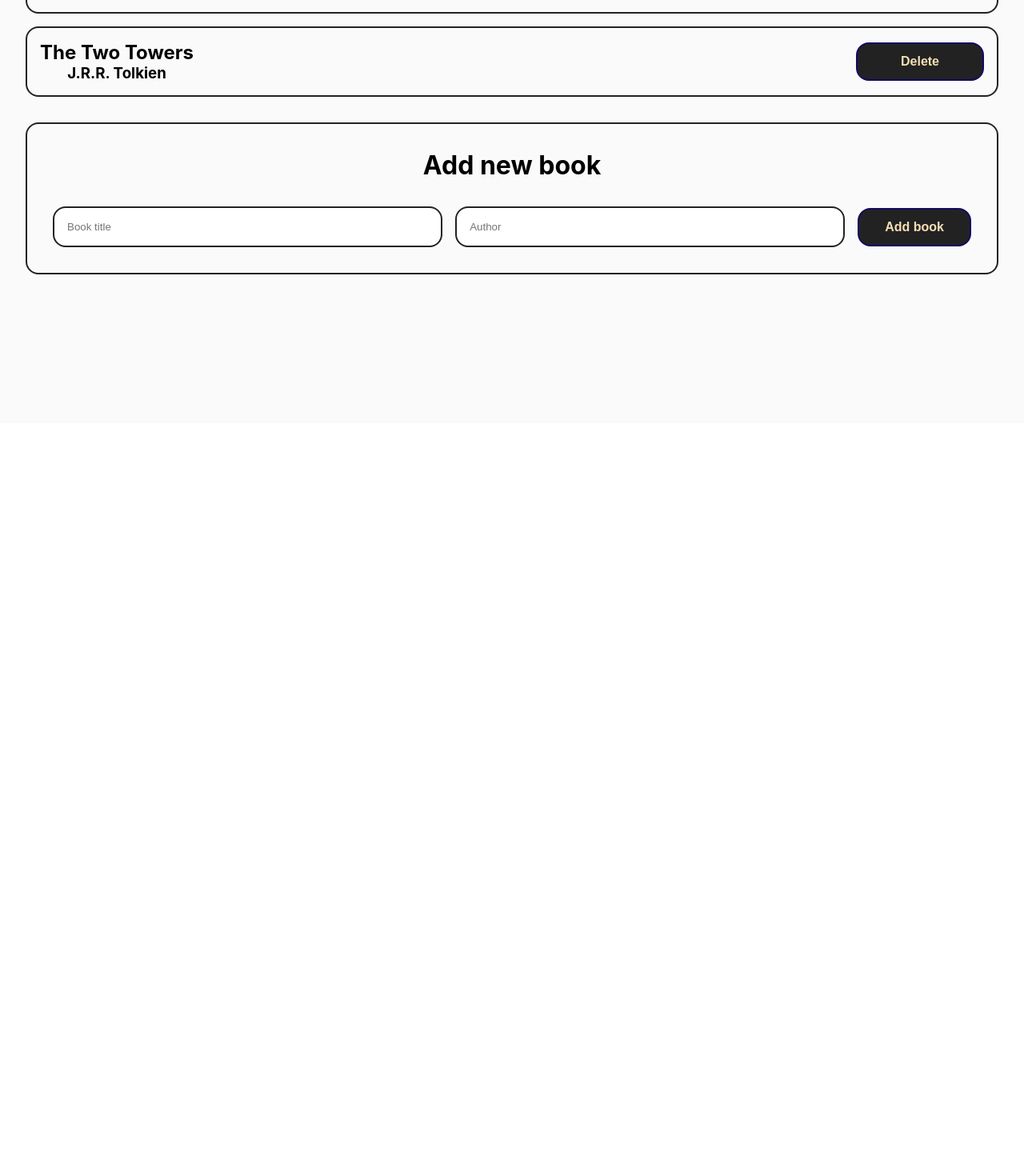
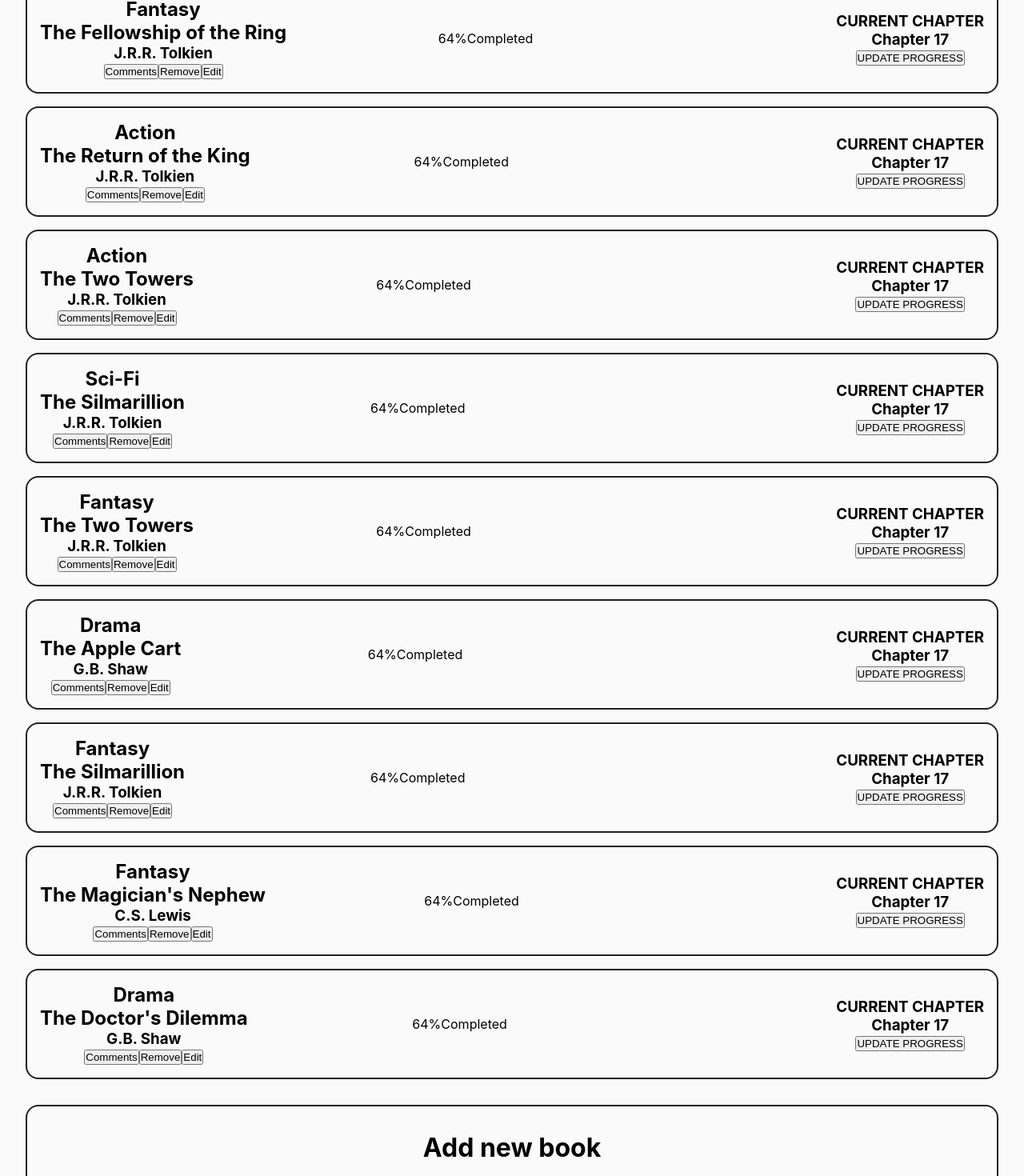
Before and after one commit to ZikaZaki/bookstore, a React (Create React App) app: page / in a window 1280 px wide. Shown: the part 271-1741 px from the top of the page at 80% size. Before the commit the page ends 864 px from the top, so only its background shows below. Built offline with nearby package versions, Linux system fonts and the light colour scheme.

Commit message:
Update components with redux

```diff
--- a/src/App.js
+++ b/src/App.js
@@ -11,7 +11,7 @@ function App() {
       <Navbar />
       <Routes>
         <Route path="/" element={<BookList />} exact />
-        <Route path="/categories" element={<Categories />} />
+        <Route path="/categories" element={<Categories />} exact />
       </Routes>
     </div>
   );
--- a/src/App.module.css
+++ b/src/App.module.css
@@ -2,6 +2,7 @@
   display: block;
   text-align: center;
   background: #fafafa;
-  height: 100vh;
+  min-height: 100vh;
+  height: 100%;
   width: 100%;
 }
--- a/src/components/AddBook/AddBook.js
+++ b/src/components/AddBook/AddBook.js
@@ -1,25 +1,35 @@
 import React, { useState } from 'react';
+import PropTypes from 'prop-types';
+import { useDispatch, useSelector } from 'react-redux';
+import { v4 as uuidv4 } from 'uuid';
+import { addBook } from '../../redux/books/books';
+// import styles
 import styles from './AddBook.module.css';
 
 const AddBook = () => {
+  const categories = useSelector((state) => state.categories.categories);
   const [title, setTitle] = useState('');
   const [author, setAuthor] = useState('');
-
+  const [category, setCategory] = useState('');
+  const dispatch = useDispatch();
   const handleSubmit = (e) => {
     e.preventDefault();
-    const newBook = {
+    dispatch(addBook({
+      id: uuidv4(),
       title,
       author,
-    };
+      category,
+    }));
+    // clear form
     setTitle('');
     setAuthor('');
-    return newBook;
+    setCategory('');
   };
 
   return (
     <div className={styles['form-container']}>
       <h1>Add new book</h1>
-      <form onSubmit={handleSubmit}>
+      <form>
         <input
           type="text"
           placeholder="Book title"
@@ -32,10 +42,25 @@ const AddBook = () => {
           value={author}
           onChange={(e) => setAuthor(e.target.value)}
         />
-        <button type="submit">Add book</button>
+        <select name="category" id="category" onChange={(e) => setCategory(e.target.value)}>
+          {categories.map((category) => (
+            <option key={category.id} value={category.name}>
+              {category.name}
+            </option>
+          ))}
+          ;
+        </select>
+        <button type="submit" onClick={handleSubmit}>Add book</button>
       </form>
     </div>
   );
 };
 
+AddBook.prototype = {
+  id: PropTypes.string.isRequired,
+  title: PropTypes.string.isRequired,
+  author: PropTypes.string.isRequired,
+  category: PropTypes.string.isRequired,
+};
+
 export default AddBook;
--- a/src/components/AddBook/AddBook.module.css
+++ b/src/components/AddBook/AddBook.module.css
@@ -7,8 +7,6 @@
   gap: 2rem;
   border-radius: 1rem;
   border: 2px solid #222;
-
-  /* height: 100vh; */
   width: 100%;
   margin: 0;
   padding: 2rem;
@@ -39,6 +37,14 @@
   margin: 0;
 }
 
+.form-container form select {
+  width: 100%;
+  padding: 1rem;
+  border-radius: 1rem;
+  border: 2px solid #222;
+  margin: 0;
+}
+
 .form-container form button {
   font-size: 1rem;
   font-weight: 600;
--- a/src/components/Book/Book.js
+++ b/src/components/Book/Book.js
@@ -1,23 +1,57 @@
 import React from 'react';
 import PropTypes from 'prop-types';
+import { useDispatch } from 'react-redux';
+import { removeBook } from '../../redux/books/books';
+// import styles
 import styles from './Book.module.css';
 
-const Book = (props) => {
-  const { title, author } = props;
+const Book = ({
+  // eslint-disable-next-line react/prop-types
+  id, title, author, category,
+}) => {
+  const dispatch = useDispatch();
+  const handleRemove = () => {
+    dispatch(removeBook(id));
+  };
+
   return (
-    <div className={styles['book-container']}>
-      <div>
-        <h2>{title}</h2>
-        <h3>{author}</h3>
+    <div className={styles['book-card']}>
+      <div className={styles['book-info']}>
+        <h2 className={styles.category}>{category}</h2>
+        <h2 className={styles.title}>{title}</h2>
+        <h3 className={styles.author}>{author}</h3>
+        <div className={styles['book-actions']}>
+          <button className={styles['book-action']} type="button">Comments</button>
+          <span className={styles['line-separate']} />
+          <button className={styles['book-action']} type="button" onClick={handleRemove}>Remove</button>
+          <span className={styles['line-separate']} />
+          <button className={styles['book-action']} type="button">Edit</button>
+        </div>
       </div>
-      <button className={styles['delete-btn']} type="submit">Delete</button>
+      <div className={styles['book-progress']}>
+        <div className={styles['book-progress-bar']}>
+          <div className={styles['book-progress-bar-inner']} />
+        </div>
+        <div className={styles['book-progress-percentage']}>
+          <span>64%</span>
+          <span>Completed</span>
+        </div>
+      </div>
+      <span className={styles['line-separate']} />
+      <div className={styles['book-chapter']}>
+        <h3 className={styles['book-chapter-title']}>CURRENT CHAPTER</h3>
+        <h3 className={styles['book-chapter-number']}>Chapter 17</h3>
+        <button className={styles['book-chapter-update']} type="button">UPDATE PROGRESS</button>
+      </div>
     </div>
   );
 };
 
-Book.propTypes = {
+Book.prototype = {
+  id: PropTypes.string.isRequired,
   title: PropTypes.string.isRequired,
   author: PropTypes.string.isRequired,
+  category: PropTypes.string.isRequired,
 };
 
 export default Book;
--- a/src/components/Book/Book.module.css
+++ b/src/components/Book/Book.module.css
@@ -1,4 +1,4 @@
-.book-container {
+.book-card {
   display: flex;
   flex-direction: row;
   align-items: center;
--- a/src/components/BookList/BookList.js
+++ b/src/components/BookList/BookList.js
@@ -1,30 +1,29 @@
-import React, { useState } from 'react';
-import { v4 as uuidv4 } from 'uuid';
+import React from 'react';
+import { useSelector } from 'react-redux';
+// import booksReducer from '../../redux/books/books';
 import Book from '../Book/Book';
 import AddBook from '../AddBook/AddBook';
 import styles from './BookList.module.css';
 
 const BookList = () => {
-  function getInitialBooks() {
-    const books = [
-      { id: uuidv4(), title: 'The Hobbit', author: 'J.R.R. Tolkien' },
-      { id: uuidv4(), title: 'The Fellowship of the Ring', author: 'J.R.R. Tolkien' },
-      { id: uuidv4(), title: 'The Two Towers', author: 'J.R.R. Tolkien' },
-    ];
-    if (books) {
-      return books;
-    }
-    return [];
-  }
+  const books = useSelector((state) => state.books);
 
-  const [books] = useState(getInitialBooks());
+  // function getInitialBooks() {
+  //   const books = booksReducer(undefined, { type: 'books/GET_BOOKS' });
+  //   if (books) {
+  //     return books;
+  //   }
+  //   return [];
+  // }
+
+  // const [books] = useState(getInitialBooks());
 
   return (
     <div className={styles['booklist-container']}>
       <ul className={styles['book-list']}>
-        {books.map((book) => (
+        {books && books.map((book) => (
           <li className={styles['book-item']} key={book.id}>
-            <Book title={book.title} author={book.author} />
+            <Book title={book.title} author={book.author} category={book.category} id={book.id} />
           </li>
         ))}
       </ul>
--- a/src/components/BookList/BookList.module.css
+++ b/src/components/BookList/BookList.module.css
@@ -5,7 +5,8 @@
   align-items: center;
   gap: 2rem;
   text-align: center;
-  height: 100vh;
+  min-height: 100vh;
+  height: 100%;
   width: 100%;
   padding: 2rem;
   margin: 0;
--- a/src/components/Categories/Categories.js
+++ b/src/components/Categories/Categories.js
@@ -1,10 +1,23 @@
 import React from 'react';
+import { useDispatch, useSelector } from 'react-redux';
+import { checkStatus } from '../../redux/categories/categories';
+// import styles
 import styles from './Categories.module.css';
 
-const Categories = () => (
-  <div className={styles['categories-container']}>
-    <button type="submit">Check status</button>
-  </div>
-);
+const Categories = () => {
+  const dispatch = useDispatch();
+  const status = useSelector((state) => state.categories.status);
+  const handleClick = (e) => {
+    e.preventDefault();
+    dispatch(checkStatus());
+  };
+
+  return (
+    <div className={styles['categories-container']}>
+      <button type="submit" onClick={handleClick}>Check status</button>
+      <h2>{status}</h2>
+    </div>
+  );
+};
 
 export default Categories;
--- a/src/index.js
+++ b/src/index.js
@@ -1,6 +1,8 @@
 import React from 'react';
 import { BrowserRouter as Router } from 'react-router-dom';
+import { Provider } from 'react-redux';
 import ReactDOM from 'react-dom/client';
+import store from './redux/configureStore';
 import './index.css';
 import App from './App';
 // import BooksContainer from './components/BooksContainer';
@@ -9,9 +11,11 @@ import reportWebVitals from './reportWebVitals';
 const root = ReactDOM.createRoot(document.getElementById('root'));
 root.render(
   <React.StrictMode>
-    <Router>
-      <App />
-    </Router>
+    <Provider store={store}>
+      <Router>
+        <App />
+      </Router>
+    </Provider>
   </React.StrictMode>,
 );
 
--- a/src/redux/configureStore.js
+++ b/src/redux/configureStore.js
@@ -1,30 +1,16 @@
 import { combineReducers, configureStore } from '@reduxjs/toolkit';
-import { persistReducer, persistStore } from 'redux-persist';
-import storage from 'redux-persist/lib/storage';
-import { reducer as formReducer } from 'redux-form';
 import booksReducer, { getBooks } from './books/books';
 import categoriesReducer, { getCategories } from './categories/categories';
-
-const persistConfig = {
-  key: 'root',
-  storage,
-  whitelist: ['books', 'categories'],
-};
 
 const rootReducer = combineReducers({
   books: booksReducer,
   categories: categoriesReducer,
-  form: formReducer,
 });
 
-const persistedReducer = persistReducer(persistConfig, rootReducer);
-
 const store = configureStore({
-  reducer: persistedReducer,
+  reducer: rootReducer,
 });
 
-const persistor = persistStore(store);
+export { getBooks, getCategories };
 
-export {
-  store, persistor, getBooks, getCategories,
-};
+export default store;
```
